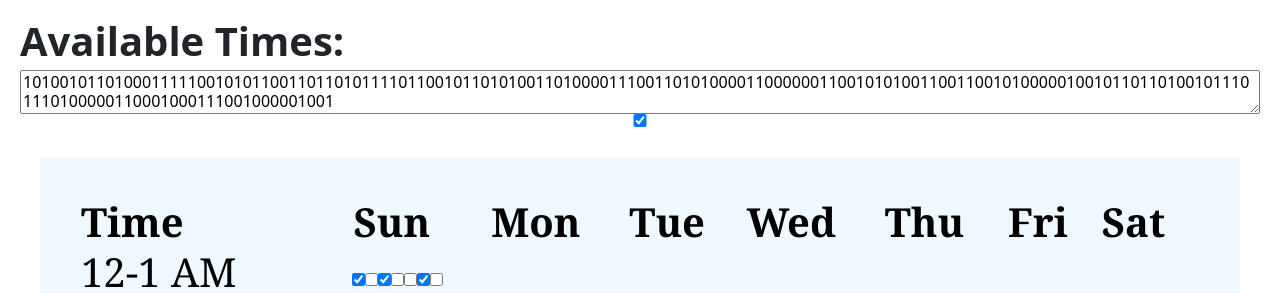
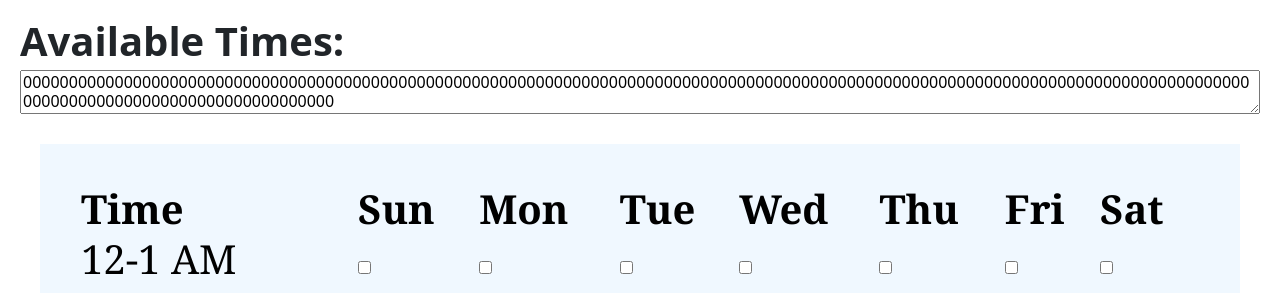
Before and after one commit to myCoalSmells/study_sync, a React (Create React App) app: page /editprofile in a window 1280 px wide. Shown: the part 654-947 px from the top of the page. Built offline with nearby package versions, Linux system fonts and the light colour scheme.

Commit message:
Only first row of Checkboxes work

```diff
--- a/src/EditProfile.js
+++ b/src/EditProfile.js
@@ -15,7 +15,7 @@ export default function EditProfile() {
         name: 'Michael Liu',
         pfp: "https://i.imgur.com/pkpvLJn.jpeg",
         classMatch: "CS 35L, Math 33B, Physics 1C",
-        availTime: "101001011010001111100101011001101101011110110010110101001101000011100110101000011000000110010101001100110010100000100101101101001011101110100000110001000111001000001001",
+        availTime: "000000000000000000000000000000000000000000000000000000000000000000000000000000000000000000000000000000000000000000000000000000000000000000000000000000000000000000000000",
         contactInfo: "myemail@yahoo.com"
     };
 
@@ -69,6 +69,7 @@ export default function EditProfile() {
         }
         const updatedAvailTimeArr = availTimeArr.join('');
         setAvailTime(updatedAvailTimeArr);
+        console.log(index, " is pressed");
     };
 
     // generate the schedule table
@@ -76,24 +77,28 @@ export default function EditProfile() {
         const times = ['12-1 AM', '1-2 AM', '2-3 AM', '3-4 AM', '4-5 AM', '5-6 AM', '6-7 AM', '7-8 AM', '8-9 AM', '9-10 AM', '10-11 AM', '11-12 AM', '12-1 PM', '1-2 PM', '2-3 PM', '3-4 PM', '4-5 PM', '5-6 PM', '6-7 PM', '7-8 PM', '8-9 PM', '9-10 PM', '10-11 PM', '11-12 PM'];
         const tableRows = [];
 
-        for (let i = 0; i < times.length; i++) {
+        // hours
+        for (let i = 0; i < 24; i++) {
             const day = times[i];
             const availTimes = [];
 
-            // populate availability times for current day
+            // days
+            const checkIndex = i;
             for (let j = 0; j < 7; j++) {
-                const index = i + (j * 7);
+                const index = j + (i * 7);
                 availTimes.push(availTime[index]);
             }
 
             // generate table row with availability times for current day
+
             tableRows.push(
                 <tr key={day}>
                     <td className={styles.text}>{day}</td>
-                    {availTimes.map((time, index) => (
-                        <input type="checkbox" checked={availTime[index] === '1'} onChange={(e) => handleCheck(e.target.checked, index)} />
-                    ))}
-                    <td></td>
+                        {availTimes.map((time, index) => (
+                            <td key={index}>
+                                <input type="checkbox" checked={time === '1'} onChange={(e) => handleCheck(e.target.checked, index)} />
+                            </td>
+                        ))}
                 </tr>
             );
         }
@@ -131,10 +136,7 @@ export default function EditProfile() {
 
                 <div className={EPMod.subcontainer}>
                     <label htmlFor="availTime">Available Times:</label>
-                    <textarea value={availTime} readOnly='true' style={{fontSize: "16px"}}/>
-
-                    <input type="checkbox" checked={availTime[0] === '1'} onChange={(e) => handleCheck(e.target.checked, 0)} />
-
+                    <textarea value={availTime} readOnly={true} style={{fontSize: "16px"}}/>
                 </div>
                 <div className={PPMod.container}>
                     <table>
```
